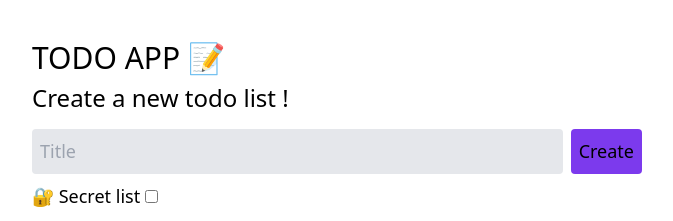
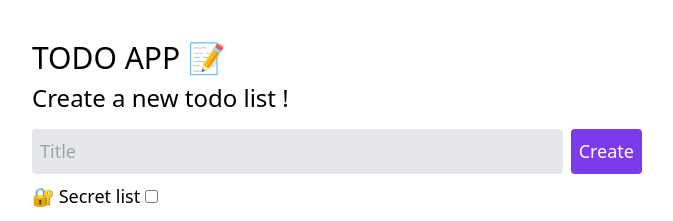
Before and after one commit to EwenQuim/todo, a React (Create React App) app in the folder frontend/: page / in a window 1280 px wide. Shown: the top 221 px of the page, without its empty margins (299-972 px from the left). Built offline with nearby package versions, Linux system fonts and the light colour scheme; no server answers.

Commit message:
front - white text on button

```diff
--- a/frontend/src/components/Todos.tsx
+++ b/frontend/src/components/Todos.tsx
@@ -55,7 +55,7 @@ export const Todos = () => {
             }
           }}
         />
-        <button className="m-2 p-2 rounded bg-purple-600" onClick={newTodo}>
+        <button className="m-2 p-2 rounded bg-purple-600 text-white" onClick={newTodo}>
           Create
         </button>
       </div>
```
